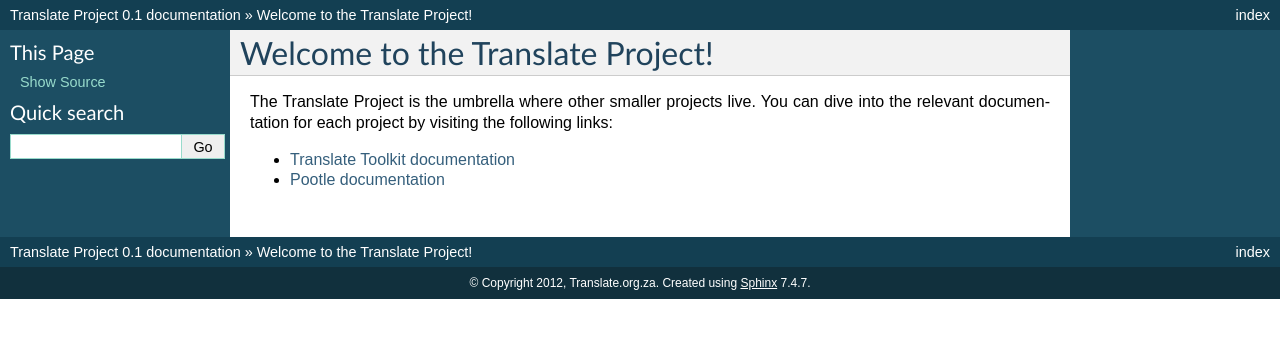
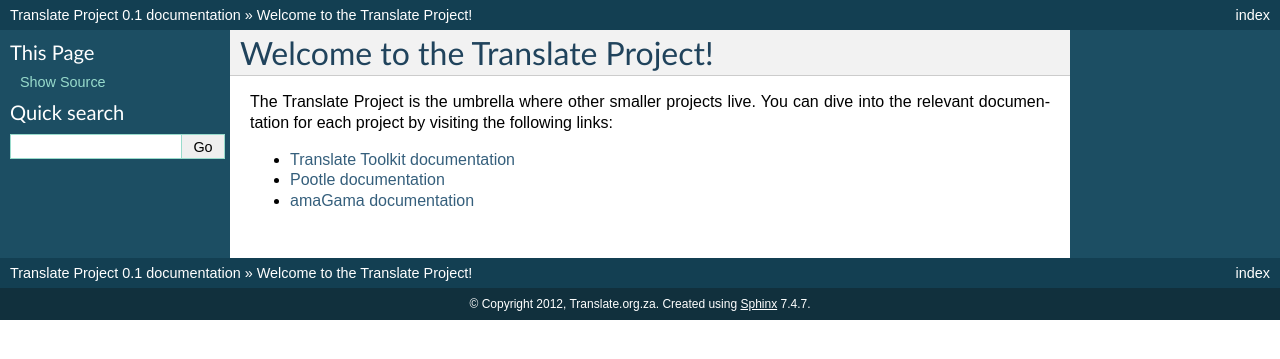
Before and after one commit to translate/translate-project, a Sphinx documentation site: the page built from docs/index.rst, in a window 1280 px wide. Shown: the top 359 px of the page. Built offline with Sphinx 7.4.7, drawn with Linux system fonts in a browser that asks for light colours.

Commit message:
Updated doc URLs, added amaGama.

```diff
--- a/docs/index.rst
+++ b/docs/index.rst
@@ -6,7 +6,10 @@ can dive into the relevant documentation for each project by visiting the
 following links:
 
 - `Translate Toolkit documentation
-  <http://translate.readthedocs.org/projects/translate-toolkit/en/latest/>`_
+  <http://docs.translatehouse.org/projects/translate-toolkit/>`_
 
 - `Pootle documentation
-  <http://translate.readthedocs.org/projects/pootle/en/latest/>`_
+  <http://docs.translatehouse.org/projects/pootle/>`_
+
+- `amaGama documentation
+  <http://docs.translatehouse.org/projects/amagama/>`_
```
